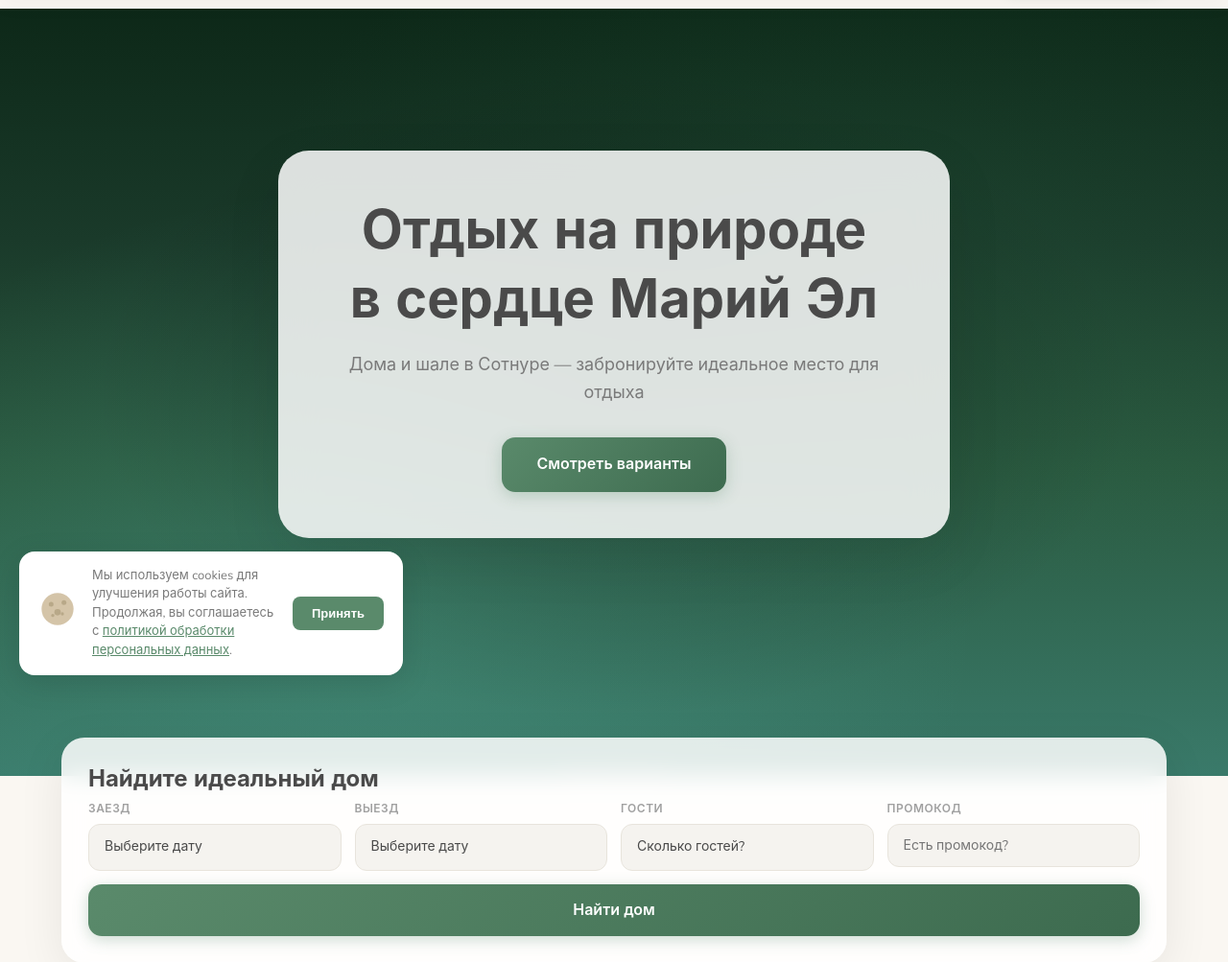
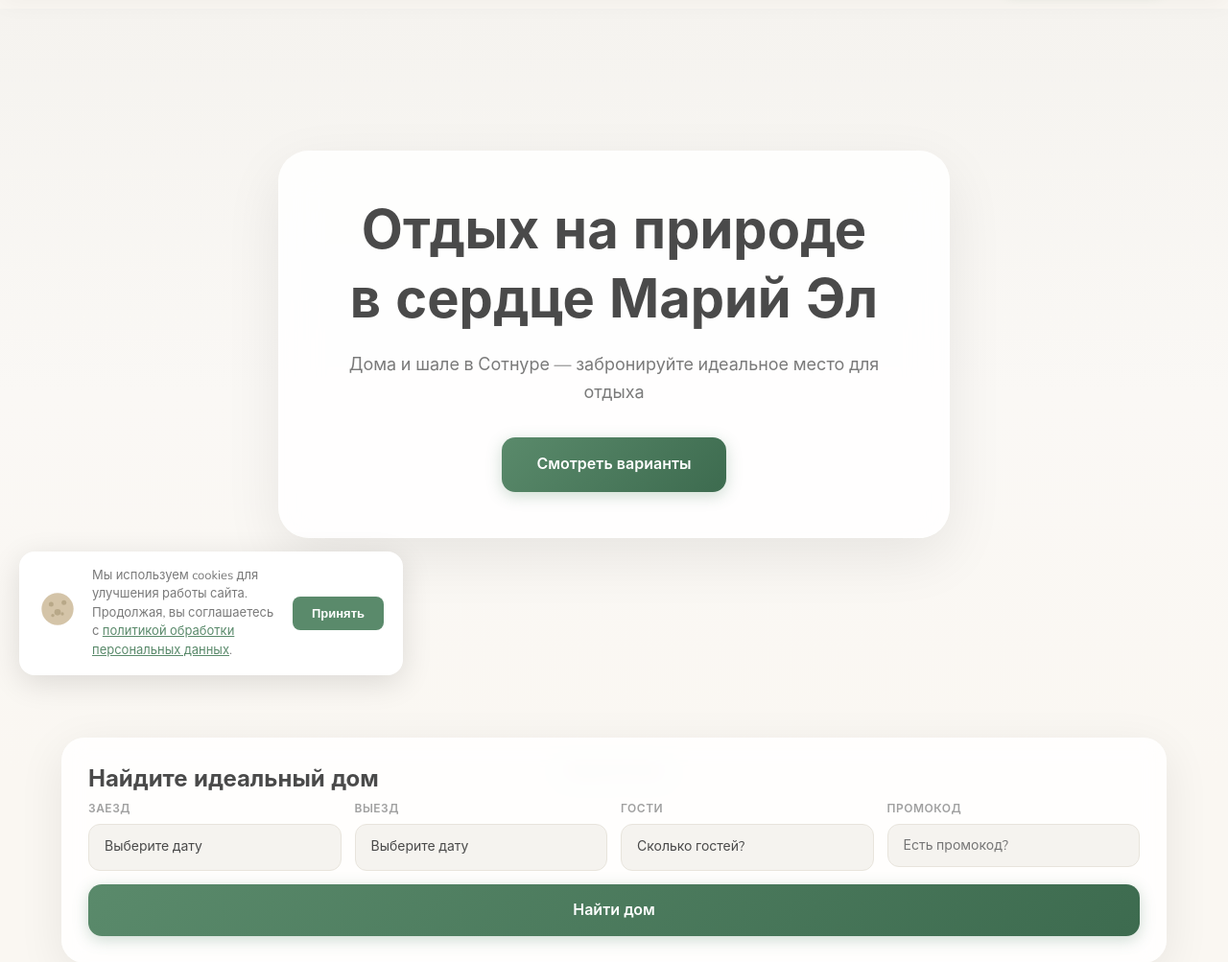
Before and after one commit to maxxmoto/sotnur, a Flask app: page / in a window 1280 px wide. Shown: the part 76-1079 px from the top of the page at 96% size. Run offline with Flask 3, Linux system fonts and the light colour scheme; some libraries are stand-ins or nearby versions.

Commit message:
fix: restore light milky hero background without photo overlay

```diff
--- a/app.py
+++ b/app.py
@@ -1633,22 +1633,6 @@ else:
 if not os.path.exists(UPLOADS_DIR):
     os.makedirs(UPLOADS_DIR)
 
-# Скачиваем hero-фон при старте (на Render Unsplash доступен)
-_HERO_PATH = os.path.join(os.path.dirname(__file__), 'static', 'hero-bg.jpg')
-# Upgrade hero background to Unsplash version on Render (higher quality)
-try:
-    import requests as _req
-    _r = _req.get(
-        'https://images.unsplash.com/photo-1506905925346-21bda4d32df4?w=1920',
-        timeout=15, headers={'User-Agent': 'Mozilla/5.0'}
-    )
-    if _r.status_code == 200:
-        with open(_HERO_PATH, 'wb') as _f:
-            _f.write(_r.content)
-        print(f"[STATIC] hero-bg.jpg upgraded to Unsplash ({len(_r.content)} bytes)")
-except Exception as _e:
-    print(f"[STATIC] Unsplash upgrade skipped: {_e}")
-
 if __name__ == '__main__':
     print("=" * 50)
     print("Морской Глаз - Server started!")
--- a/static/style.css
+++ b/static/style.css
@@ -302,26 +302,11 @@ img {
 }
 
 .hero::before {
-    content: '';
-    position: absolute;
-    inset: 0;
-    background: url('/static/hero-bg.jpg') center/cover no-repeat;
-    opacity: 0.1;
+    display: none;
 }
 
 .hero-bg {
-    position: absolute;
-    inset: 0;
-    background: linear-gradient(180deg, #0d2818 0%, #1a3a2a 30%, #2a5a40 60%, #3a7a6a 100%);
-}
-
-.hero-bg::after {
-    content: '';
-    position: absolute;
-    inset: 0;
-    background: radial-gradient(ellipse at 30% 80%, rgba(100,200,180,0.2) 0%, transparent 50%),
-                radial-gradient(ellipse at 70% 30%, rgba(50,120,80,0.15) 0%, transparent 50%),
-                radial-gradient(ellipse at 50% 50%, rgba(0,0,0,0.3) 0%, transparent 60%);
+    display: none;
 }
 
 .hero-content {
```
Also changed, not shown: static/hero-bg.jpg (deleted).
